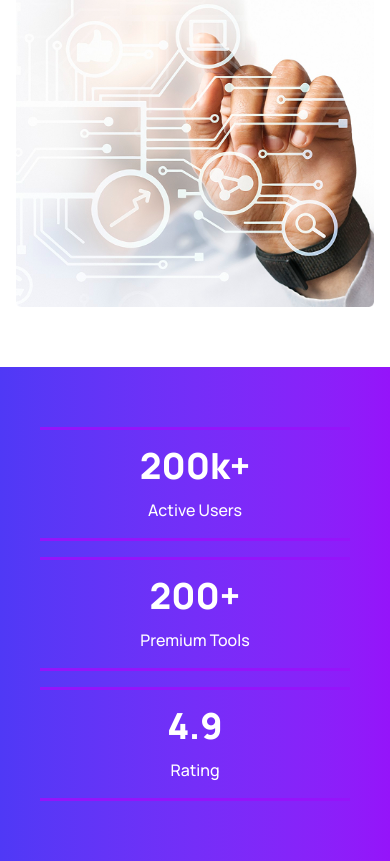
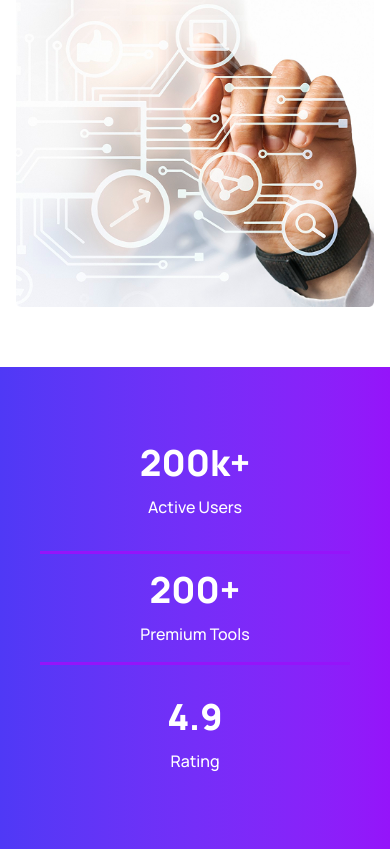
Before and after one commit to prottoymankin/assignment-06-digiTools-platform, a React (Vite) app: page / in a window 390 px wide. Shown: the part 774-1635 px from the top of the page. Built offline with nearby package versions, Linux system fonts and the light colour scheme.

Commit message:
update stats style

```diff
--- a/src/components/Stats/Stat.jsx
+++ b/src/components/Stats/Stat.jsx
@@ -1,7 +1,7 @@
 const Stat = ({ count, text, isMiddleState }) => {
   return (
     <div
-      className={ `space-y-3 text-center py-4 border-[#9514FA] border-t-3 md:border-t-0 border-b-3 md:border-b-0 ${isMiddleState && 'md:border-l-3 md:border-r-3'}` }
+      className={ `space-y-3 text-center py-4 border-[#9514FA]  ${isMiddleState && 'md:border-l-3 md:border-r-3 border-t-3 md:border-t-0 border-b-3 md:border-b-0'}` }
     >
       <h2
         className="font-extrabold text-4xl sm:text-5xl lg:text-6xl"
```
